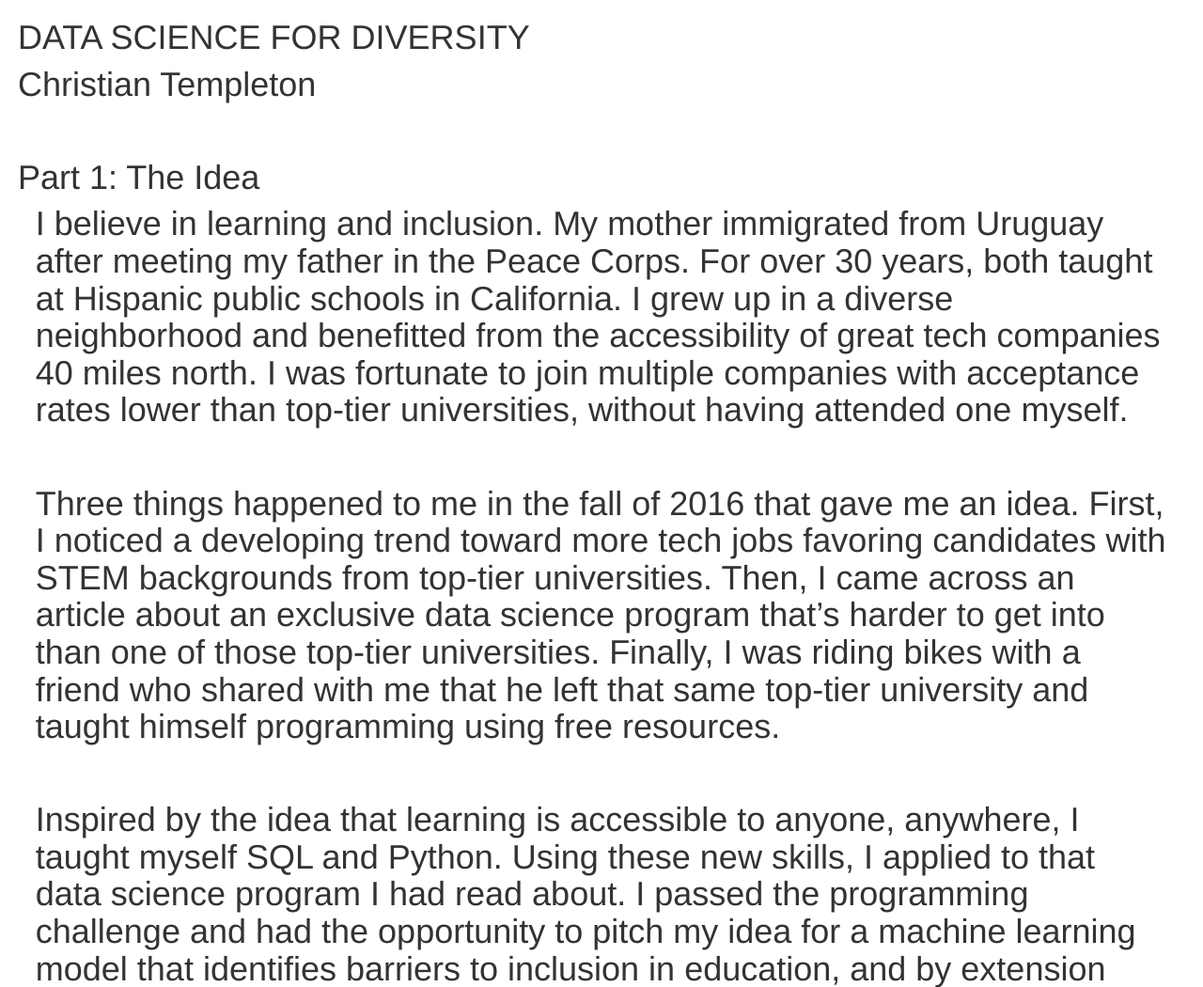
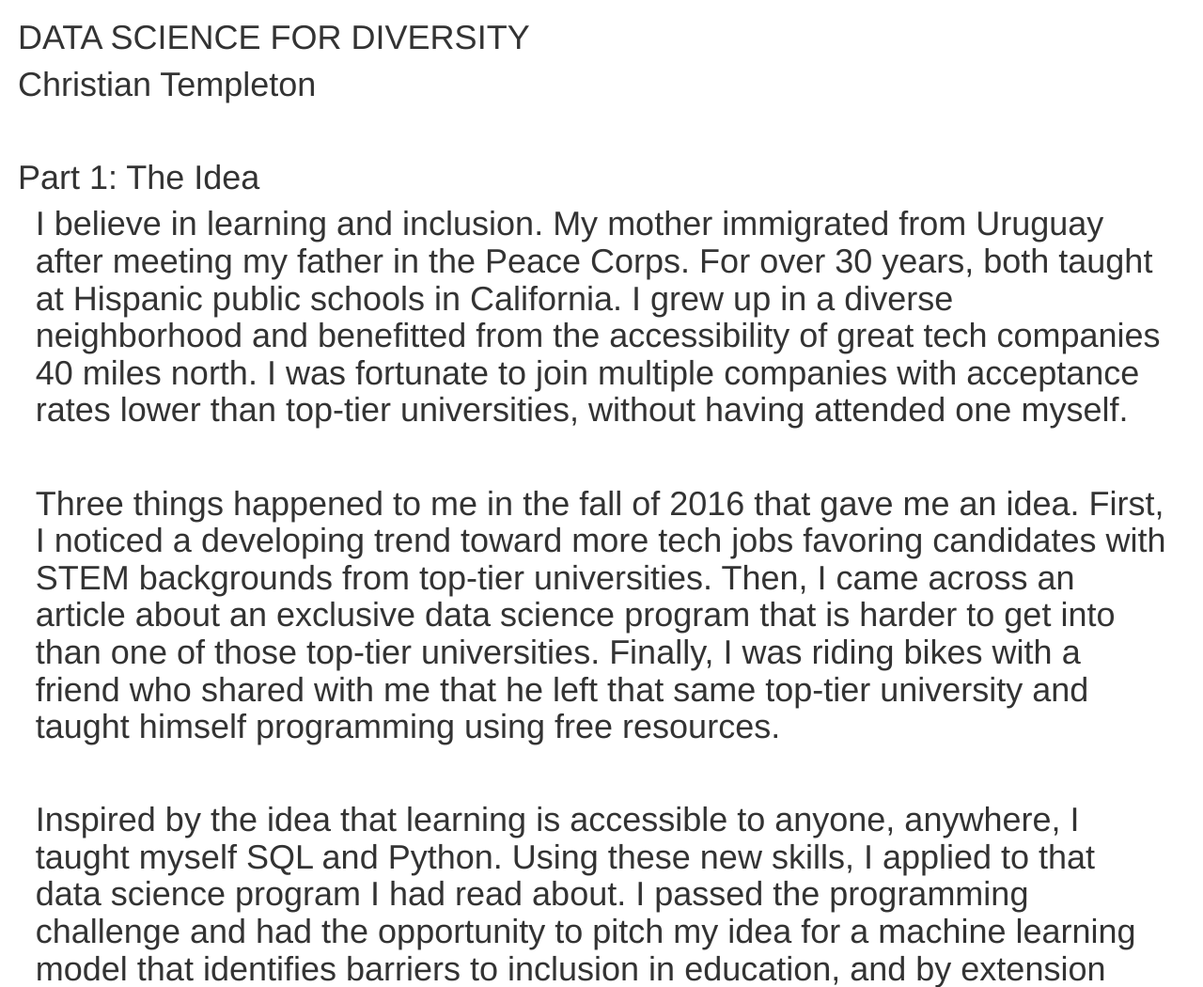
Before and after one commit to christian-templeton/wedding, a Flask app: page /index in a window 1280 px wide. Shown: the top 1050 px of the page at 94% size. Run offline with Flask 2, Linux system fonts and the light colour scheme; some libraries are stand-ins or nearby versions.

Commit message:
Update index.html

```diff
--- a/templates/index.html
+++ b/templates/index.html
@@ -47,12 +47,13 @@
 <br />
 
 
-<p class="padding2">Three things happened to me in the fall of 2016 that gave me an idea. First, I noticed a developing trend toward more tech jobs favoring candidates with STEM backgrounds from top-tier universities. Then, I came across an article about an exclusive data science program that’s harder to get into than one of those top-tier universities. Finally, I was riding bikes with a friend who shared with me that he left that same top-tier university and taught himself programming using free resources. <p/>
+<p class="padding2">Three things happened to me in the fall of 2016 that gave me an idea. First, I noticed a developing trend toward more tech jobs favoring candidates with STEM backgrounds from top-tier universities. Then, I came across an article about an exclusive data science program that is harder to get into than one of those top-tier universities. Finally, I was riding bikes with a friend who shared with me that he left that same top-tier university and taught himself programming using free resources. <p/>
 <br />
 
 
 
 <p class="padding2">Inspired by the idea that learning is accessible to anyone, anywhere, I taught myself SQL and Python. Using these new skills, I applied to that data science program I had read about. I passed the programming challenge and had the opportunity to pitch my idea for a machine learning model that identifies barriers to inclusion in education, and by extension employment. Ironically, I was accepted to their exclusive fellowship program with a pitch for making learning more inclusive. <p/>
+<br />
 <br />
 
 <p class="padding">Part 2: The Proposal<p/>
```
